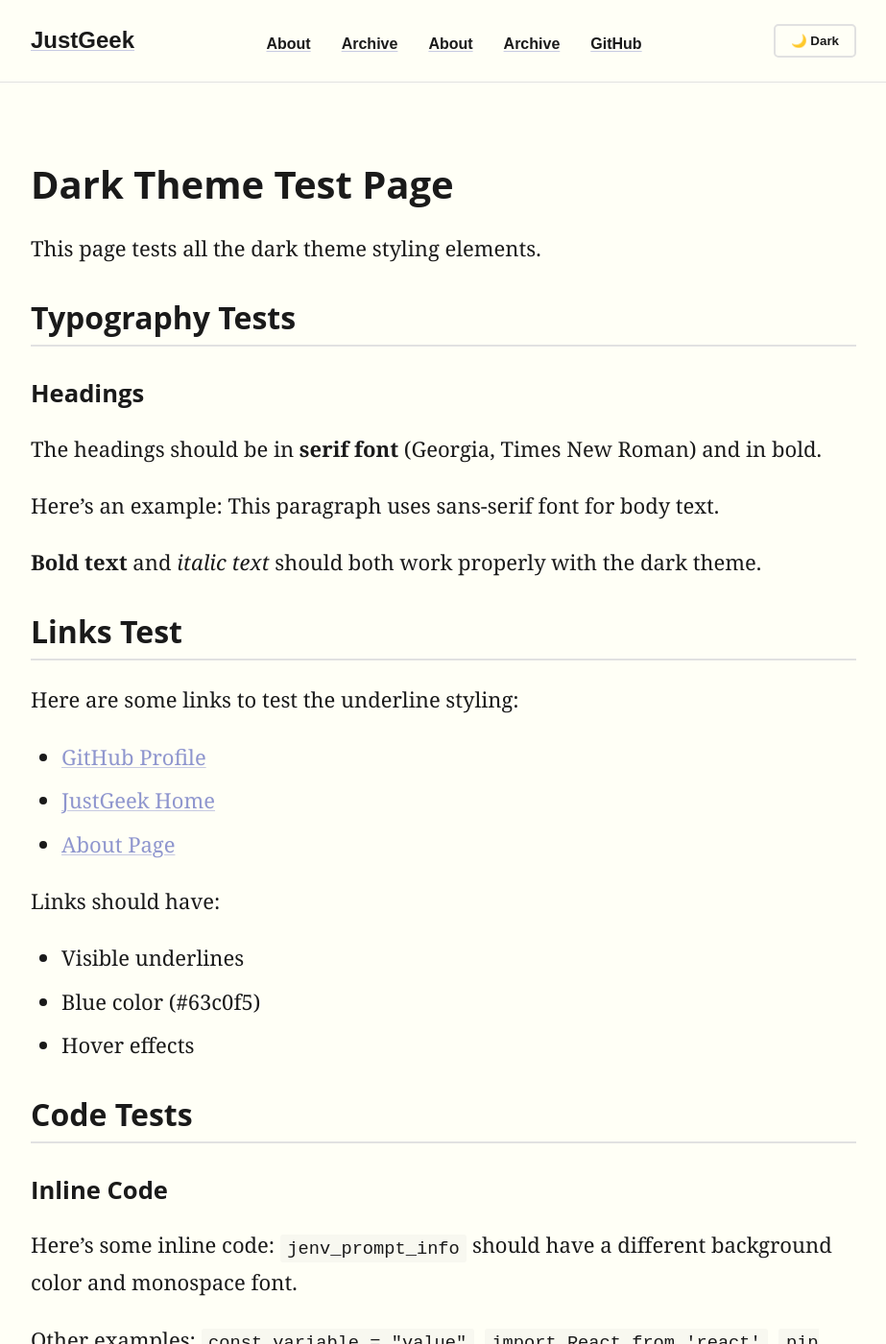
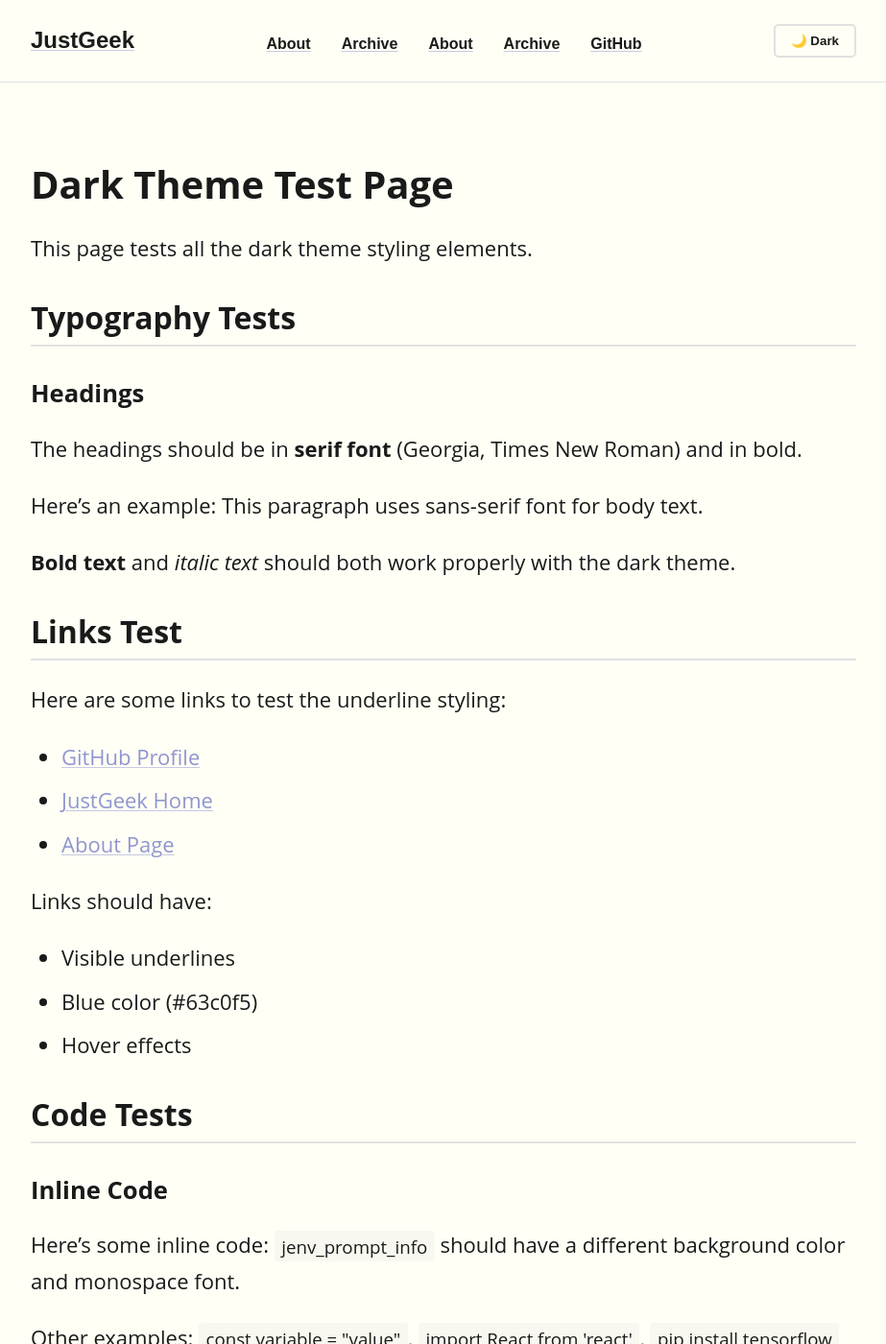
Before and after one commit to ssime-git/JustGeek, a Jekyll site: the page built from _posts/2025-11-08-dark-theme-test.md, in a window 1280 px wide and 1400 px high. Shown: the whole window at 96% size, without its empty margins (178-1101 px from the left). Built offline with Jekyll 4.4.1, drawn with Linux system fonts in a browser that asks for light colours.

Commit message:
fix the light theme

```diff
--- a/css/main.css
+++ b/css/main.css
@@ -72,7 +72,7 @@
 }
 
 body {
-  font-family: 'PT Serif', 'Lora', Georgia, serif;
+  font-family: 'Source Sans Pro', 'Open Sans', -apple-system, BlinkMacSystemFont, 'Segoe UI', sans-serif;
   font-size: 22px;
   line-height: 1.7;
   color: var(--text-color);
@@ -280,7 +280,7 @@
 
 /* Light mode navbar */
 body:not(.dark-mode) .navbar {
-  background-color: rgba(255, 255, 246, 0.95);
+  background-color: rgba(var(--bg-color-light-rgb, 255, 255, 246), 0.95);
 }
 
 /* Dark mode navbar */
@@ -351,7 +351,7 @@
    Code Blocks & Syntax Highlighting
    ======================================== */
 code {
-  font-family: 'JetBrains Mono', 'Courier New', Courier, monospace;
+  font-family: inherit;
   font-size: 0.85em;
   background-color: var(--code-bg);
   padding: 0.2em 0.4em;
@@ -426,11 +426,11 @@
 .highlight .rouge-code pre,
 .highlight .rouge-code code,
 .highlight .lineno {
-  font-family: 'JetBrains Mono', 'Courier New', Courier, monospace !important;
+  font-family: inherit !important;
 }
 
 .highlight .lineno {
-  color: rgba(0, 0, 0, 0.35);
+  color: rgba(0, 0, 0, 0.45);
   font-size: 1em;
   line-height: 1.5;
   padding: 0;
@@ -443,11 +443,11 @@
 
 /* Dark mode line numbers */
 body.dark-mode .highlight .rouge-gutter {
-  border-right: 2px solid rgba(255, 255, 255, 0.18);
+  border-right: 2px solid rgba(255, 255, 255, 0.2);
 }
 
 body.dark-mode .highlight .lineno {
-  color: rgba(255, 255, 255, 0.55);
+  color: rgba(255, 255, 255, 0.65);
 }
 
 /* Syntax highlighting for dark mode */
@@ -500,6 +500,7 @@
 
 pre {
   padding: 0;
+  font-family: inherit;
 }
 
 body:not(.dark-mode) .highlight .k,
```
